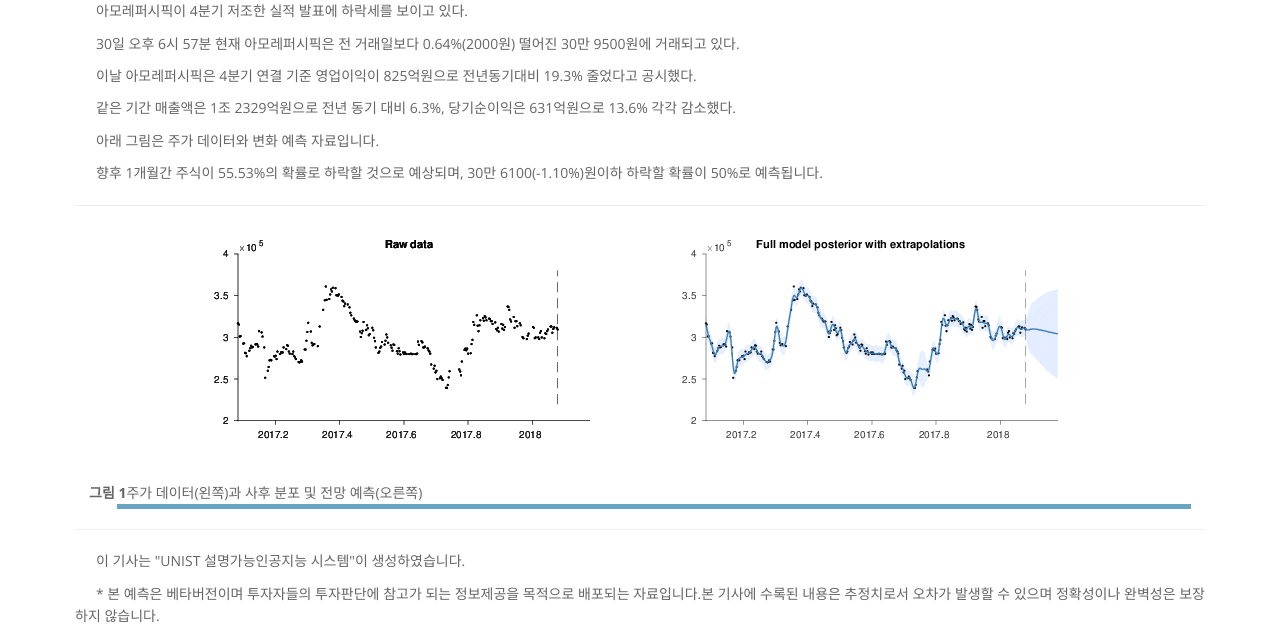
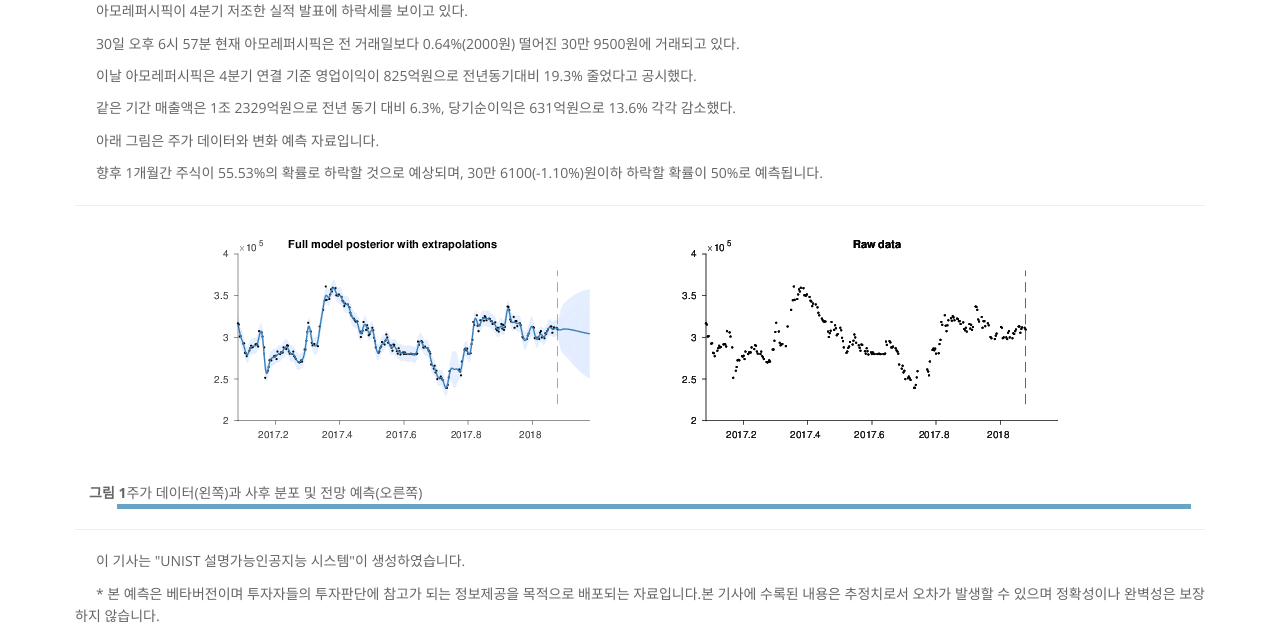
Before and after one commit to kirarenctaon/xai_orininal, a Django app: a page that uses web/templates/web/amorepacific.html in a window 1280 px wide. Shown: the part 408-1046 px from the top of the page. Run offline with Django 3.2, Linux system fonts and the light colour scheme; data comes from the database, SQL or seed files in the repository; some libraries are stand-ins or nearby versions.

Commit message:
아모레퍼시픽에러해결

```diff
--- a/web/templates/web/amorepacific.html
+++ b/web/templates/web/amorepacific.html
@@ -33,7 +33,7 @@
 </p><p class="indent">같은 기간 매출액은 1조 2329억원으로 전년 동기 대비 6.3%, 당기순이익은 631억원으로 13.6% 각각 감소했다.</p><p class="indent">아래 그림은 주가 데이터와 변화 예측 자료입니다.</p><p class="indent">향후 1개월간 주식이 55.53%의 확률로 하락할 것으로 예상되며, 30만 6100(-1.10%)원이하 하락할 확률이 50%로 예측됩니다.</p>
 <hr class="figure"/><div class="figure">
 <a id="x1-1001r1"></a>
-<div class="tabular"> <table cellpadding="0" cellspacing="0" class="tabular" id="TBL-2"><colgroup id="TBL-2-1g"><col id="TBL-2-1"></col><col id="TBL-2-2"></col></colgroup><tr id="TBL-2-1-" style="vertical-align:baseline;"><td class="td11" id="TBL-2-1-1" style="white-space:nowrap; text-align:center;"><img alt="pict" src="/static/img/autonews/amorepacific_raw_data.png"/> </td><td class="td11" id="TBL-2-1-2" style="white-space:nowrap; text-align:center;"><img alt="pict" src="/static/img/autonews/amorepacific_all.png"/> </td></tr></table>
+<div class="tabular"> <table cellpadding="0" cellspacing="0" class="tabular" id="TBL-2"><colgroup id="TBL-2-1g"><col id="TBL-2-1"></col><col id="TBL-2-2"></col></colgroup><tr id="TBL-2-1-" style="vertical-align:baseline;"><td class="td11" id="TBL-2-1-1" style="white-space:nowrap; text-align:center;"><img alt="pict" src="/static/img/autonews/1.png"/> </td><td class="td11" id="TBL-2-1-2" style="white-space:nowrap; text-align:center;"><img alt="pict" src="/static/img/autonews/2.png"/> </td></tr></table>
 </div>
 <br/> <div class="caption"><span class="id">그림 1</span><span class="content">주가 데이터(왼쪽)과 사후 분포 및 전망 예측(오른쪽)</span></div><!--tex4ht:label?: x1-1001r1 -->
 </div><hr class="endfigure"/><p class="indent">이 기사는 "UNIST 설명가능인공지능 시스템"이 생성하였습니다.</p><p class="indent">* 본 예측은 베타버전이며 투자자들의 투자판단에 참고가 되는 정보제공을 목적으로 배포되는 자료입니다.본 기사에 수록된 내용은 추정치로서 오차가 발생할 수 있으며 정확성이나 완벽성은 보장하지 않습니다.</p>
```
Also changed, not shown: static/img/autonews/1.png (added), static/img/autonews/2.png (added).
